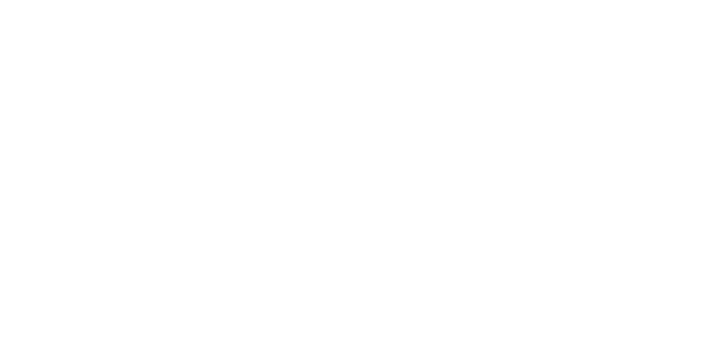
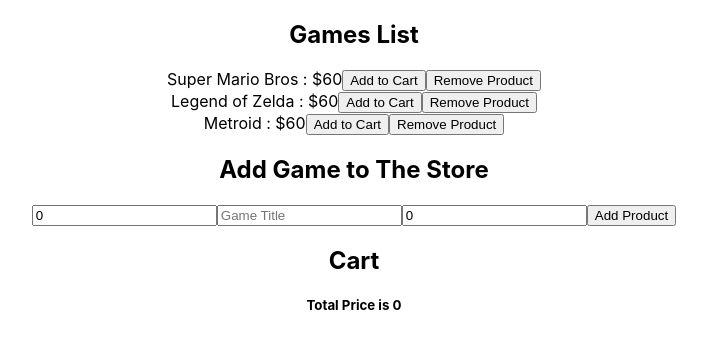
Before and after one commit to daudhiyaa/redux-game-store, a React (Create React App) app: page / in a window 1280 px wide. Shown: the top 348 px of the page, without its empty margins (286-993 px from the left). Built offline with nearby package versions, Linux system fonts and the light colour scheme.

Commit message:
feat: Cart

```diff
--- a/src/App.tsx
+++ b/src/App.tsx
@@ -1,7 +1,23 @@
 import "./App.css";
 
+import { Provider } from "react-redux";
+
+import ProductForm from "./Products/ProductForm";
+import ProductList from "./Products/ProductsList";
+import Cart from "./Cart/Cart";
+
+import store from "./store";
+
 function App() {
-  return <div className="App"></div>;
+  return (
+    <Provider store={store}>
+      <div className="App">
+        <ProductList />
+        <ProductForm />
+        <Cart />
+      </div>
+    </Provider>
+  );
 }
 
 export default App;
--- /dev/null
+++ b/src/Cart/Cart.tsx
@@ -0,0 +1,35 @@
+import { useAppDispatch, useAppSelector } from "../store.hooks";
+import {
+  getCartSelector,
+  getTotalPriceSelector,
+  removeFromCart,
+} from "./cart.slice";
+
+const Cart = () => {
+  const cartProducts = useAppSelector(getCartSelector);
+  const totalPrice = useAppSelector(getTotalPriceSelector);
+
+  const dispatch = useAppDispatch();
+
+  // * DISPATCH REMOVE FROM CART HERE
+  const removeFromCartHandler = (id: number) => dispatch(removeFromCart(id));
+
+  return (
+    <>
+      <h2>Cart</h2>
+      <h5>Total Price is {totalPrice}</h5>
+      {cartProducts.map((product) => (
+        <div key={product.id}>
+          <span>
+            {product.title} : ${product.price} x {product.amount}
+          </span>
+          <button onClick={() => removeFromCartHandler(product.id)}>
+            Remove from Cart
+          </button>
+        </div>
+      ))}
+    </>
+  );
+};
+
+export default Cart;
--- /dev/null
+++ b/src/Cart/cart.slice.ts
@@ -0,0 +1,39 @@
+import { PayloadAction, createSlice } from "@reduxjs/toolkit";
+import { Product } from "../Products/products.slice";
+import { RootState } from "../store";
+
+interface CartProduct extends Product {
+  amount: number;
+}
+
+const cartSlice = createSlice({
+  name: "cart",
+  initialState: [] as CartProduct[],
+  reducers: {
+    addToCart: (state, action: PayloadAction<Product>) => {
+      const product = state.find((p) => p.id === action.payload.id);
+      if (product) {
+        product.amount++;
+      } else {
+        state.push({ ...action.payload, amount: 1 });
+      }
+    },
+    removeFromCart: (state, action: PayloadAction<number>) => {
+      const product = state.find((p) => p.id === action.payload);
+      if (product) {
+        if (product.amount === 1) {
+          return state.filter((p) => p.id !== action.payload);
+        }
+        product.amount--;
+      }
+    },
+  },
+});
+
+export const { addToCart, removeFromCart } = cartSlice.actions;
+
+export const getCartSelector = (state: RootState) => state.cart;
+export const getTotalPriceSelector = (state: RootState) =>
+  state.cart.reduce((total, next) => (total += next.price * next.amount), 0);
+
+export default cartSlice.reducer;
--- a/src/Products/ProductForm.tsx
+++ b/src/Products/ProductForm.tsx
@@ -21,7 +21,11 @@
 
   const handleSubmit = (e: React.FormEvent<HTMLFormElement>) => {
     e.preventDefault();
+
+    // * DISPATCH ADD PRODUCT HERE
     dispatch(addProduct(product));
+
+    // reset the form
     setProduct({
       id: 0,
       title: "",
--- a/src/Products/ProductsList.tsx
+++ b/src/Products/ProductsList.tsx
@@ -1,12 +1,15 @@
-import { useSelector } from "react-redux";
-import { getProductsSelector, removeProduct } from "./products.slice";
-import { useAppDispatch } from "../store.hooks";
+import { Product, getProductsSelector, removeProduct } from "./products.slice";
+import { useAppDispatch, useAppSelector } from "../store.hooks";
+import { addToCart } from "../Cart/cart.slice";
 
 const ProductList = () => {
-  const products = useSelector(getProductsSelector);
+  const products = useAppSelector(getProductsSelector);
   const dispatch = useAppDispatch();
 
-  const removeFromStore = (id: number) => dispatch(removeProduct(id));
+  // * DISPATCH ADD TO CART HERE
+  const addToCartHandler = (product: Product) => dispatch(addToCart(product));
+  // * DISPATCH REMOVE PRODUCT HERE
+  const removeProductHandler = (id: number) => dispatch(removeProduct(id));
 
   return (
     <div>
@@ -16,8 +19,9 @@
           <span>
             {product.title} : ${product.price}
           </span>
-          <button onClick={() => removeFromStore(product.id)}>
-            Remove from the store
+          <button onClick={() => addToCartHandler(product)}>Add to Cart</button>
+          <button onClick={() => removeProductHandler(product.id)}>
+            Remove Product
           </button>
         </div>
       ))}
--- a/src/store.ts
+++ b/src/store.ts
@@ -1,10 +1,12 @@
 import { configureStore } from "@reduxjs/toolkit";
 
 import products from "./Products/products.slice";
+import cart from "./Cart/cart.slice";
 
 const store = configureStore({
   reducer: {
     products,
+    cart,
   },
 });
 
```
